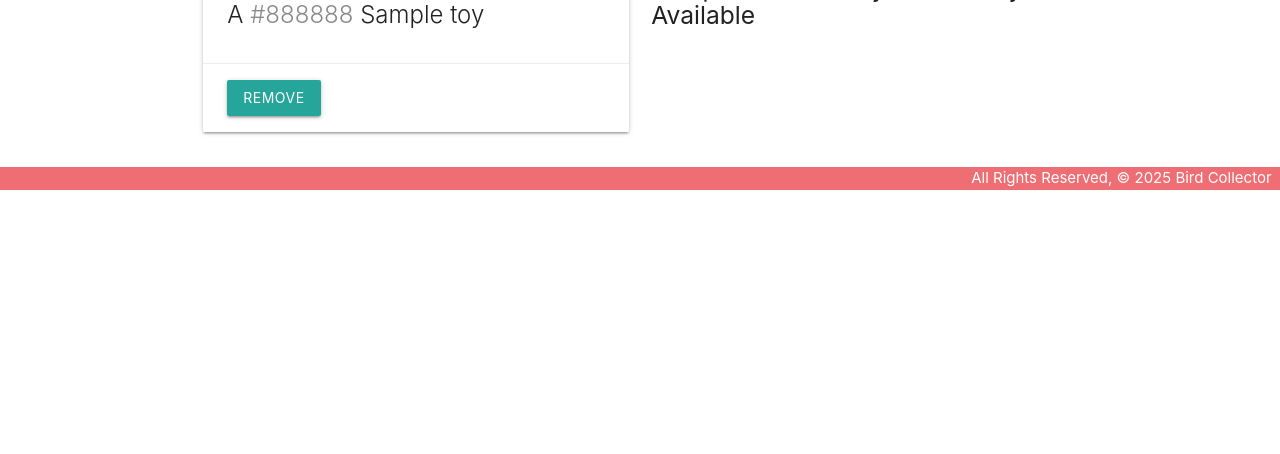
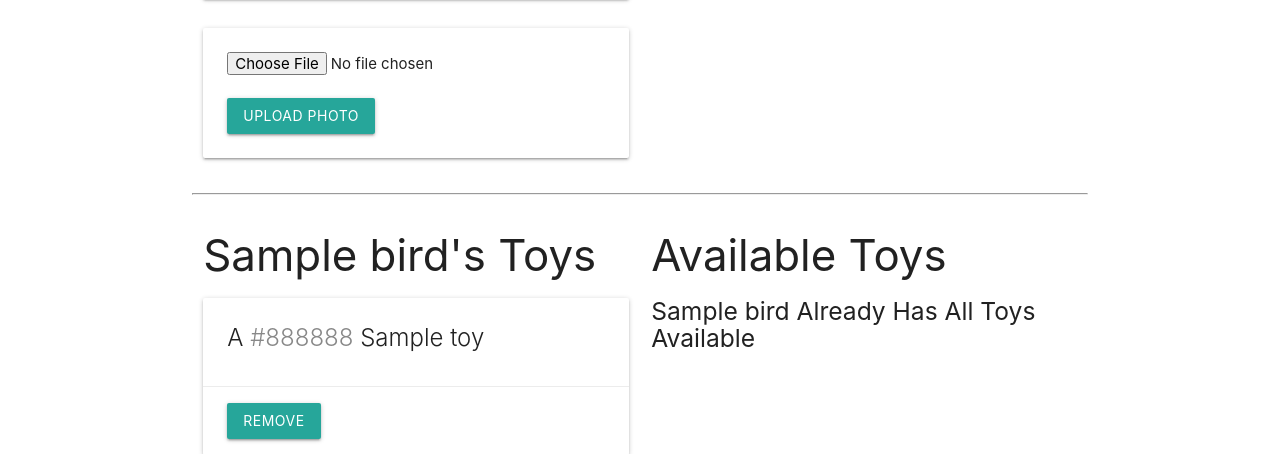
Before and after one commit to Grglls/ga2-unit4-3.3-birdcollector, a Django app: page /birds/1/ in a window 1280 px wide. Shown: the part 796-1250 px from the top of the page. Before the commit the page ends 986 px from the top, so only its background shows below. Run offline with Django 5.2, Linux system fonts and the light colour scheme; tables that the repository leaves empty hold one stand-in row (values such as "Sample post").

Commit message:
Add url, view function and HTML form to allow uploading photos

```diff
--- a/main_app/templates/birds/detail.html
+++ b/main_app/templates/birds/detail.html
@@ -21,6 +21,17 @@
           <a href="{% url 'birds_delete' bird.id %}">Delete</a>
         </div>
       </div>
+      {% for photo in bird.photo_set.all %}
+        <img class="responsive-img card-panel" src="{{photo.url}}">
+      {% empty %}
+        <div class="card-panel teal-text center-align">No Photos Uploaded</div>
+      {% endfor %}
+      <form action="{% url 'add_photo' bird.id %}" enctype="multipart/form-data" method="POST" class="card-panel">
+        {% csrf_token %}
+        <input type="file" name="photo-file">
+        <br><br>
+        <button type="submit" class="btn">Upload Photo</button>
+      </form>
     </div>
     <div class="col s6">
       <form action="{% url 'add_feeding' bird.id %}" method="POST">
--- a/main_app/urls.py
+++ b/main_app/urls.py
@@ -10,6 +10,7 @@ urlpatterns = [
 	path('birds/<int:pk>/update/', views.BirdUpdate.as_view(), name='birds_update'),
 	path('birds/<int:pk>/delete/', views.BirdDelete.as_view(), name='birds_delete'),
 	path('birds/<int:bird_id>/add_feeding/', views.add_feeding, name='add_feeding'),
+	path('birds/<int:bird_id>/add_photo/', views.add_photo, name='add_photo'),
 	path('toys/', views.ToyIndex.as_view(), name='toys_index'),
 	path('toys/<int:pk>/', views.ToyDetail.as_view(), name='toys_detail'),
 	path('toys/create/', views.ToyCreate.as_view(), name='toys_create'),
--- a/main_app/views.py
+++ b/main_app/views.py
@@ -1,8 +1,11 @@
+import uuid
+import os
+import boto3
 from django.shortcuts import render, redirect
 from django.views.generic.edit import CreateView, UpdateView, DeleteView
 from django.views.generic import ListView, DetailView
 
-from .models import Bird, Toy
+from .models import Bird, Toy, Photo
 from .forms import FeedingForm
 
 # Create your views here.
@@ -39,6 +42,29 @@ def add_feeding(request, bird_id):
         new_feeding = form.save(commit=False)
         new_feeding.bird_id = bird_id
         new_feeding.save()
+    return redirect('detail', bird_id=bird_id)
+
+
+def add_photo(request, bird_id):
+    # 'photo-file' will be the name of the input field in the form,
+    #   return None if it doesn't exist:
+    photo_file = request.FILES.get('photo-file', None)
+    if photo_file:
+        s3 = boto3.client('s3')
+        # Create a unique 'key' for S3, needs file extension too:
+        key = uuid.uuid4().hex[:6] + photo_file.name[photo_file.name.rfind('.'):]
+        # Wrap in a try/except block to handle errors:
+        try:
+            bucket = os.environ['S3_BUCKET']
+            s3.upload_fileobj(photo_file, bucket, key)
+            # Build the full URL for the photo:
+            url = f"{os.environ['S3_BASE_URL']}{bucket}/{key}"
+            # Add the photo to the database (use bird_id from the URL):
+            # Note: using bird_id from the URL, not the bird object saves a DB query:
+            Photo.objects.create(url=url, bird_id=bird_id)
+        except Exception as e:
+            print('An error occurred uploading file to S3')
+            print(e)
     return redirect('detail', bird_id=bird_id)
 
 
```
